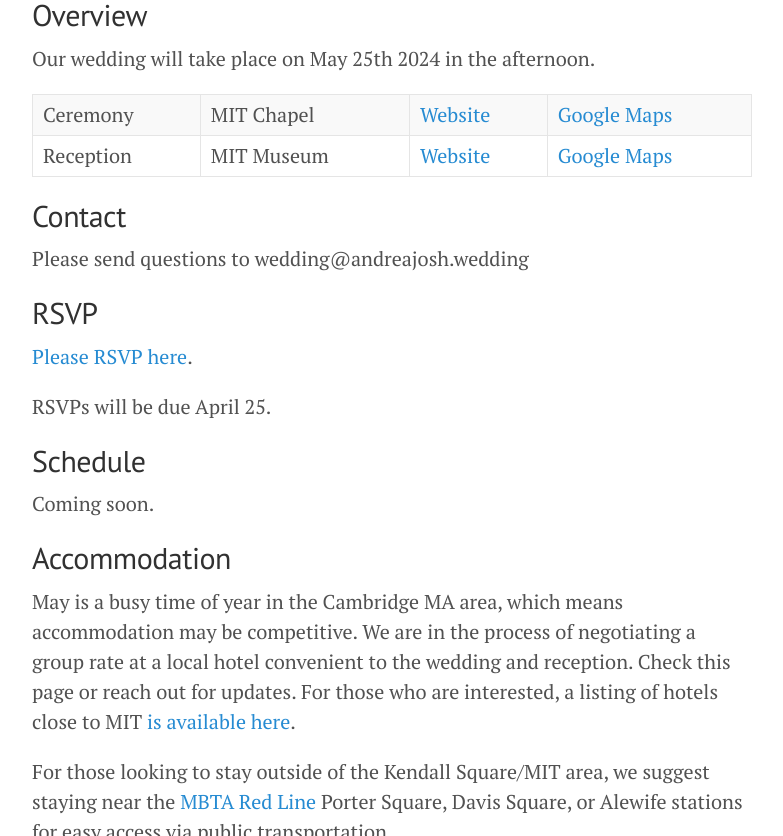
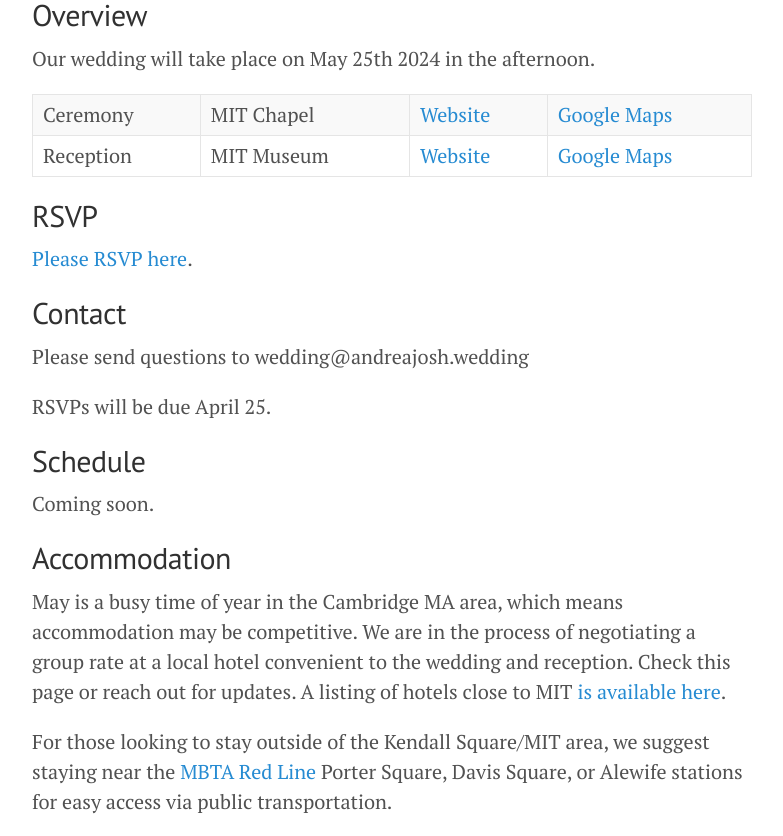
Before and after one commit to JoshBradshaw/andreajosh.github.io, a Jekyll site: the page built from _posts/2023-12-30-overview.md, in a window 1280 px wide and 900 px high, scrolled down 432 px, cut to the strip 64-900 px from the top of the window. Shown: the whole strip, without its empty margins (248-1031 px from the left). Built offline with Jekyll 4.4.1, drawn with Linux system fonts in a browser that asks for light colours.

Commit message:
Update 2023-12-30-overview.md

```diff
--- a/_posts/2023-12-30-overview.md
+++ b/_posts/2023-12-30-overview.md
@@ -13,13 +13,13 @@ Our wedding will take place on May 25th 2024 in the afternoon.
 Ceremony | MIT Chapel | [Website](https://studentlife.mit.edu/cac/event-services-spaces/event-spaces/mit-chapel) | [Google Maps](https://maps.app.goo.gl/xRdoz4kD7amgpMMJ8)
 Reception | MIT Museum | [Website](https://mitmuseum.mit.edu/) | [Google Maps](https://maps.app.goo.gl/asSMSx7WSqyuaUDC9)
 
+## RSVP
+
+[Please RSVP here](https://forms.gle/yNtpVW9MCpyCcn6j9).
+
 ## Contact
 
 Please send questions to wedding@andreajosh.wedding
-
-## RSVP
-
-[Please RSVP here](https://forms.gle/yNtpVW9MCpyCcn6j9).
 
 RSVPs will be due April 25.
 
@@ -29,7 +29,7 @@ Coming soon.
 
 ## Accommodation
 
-May is a busy time of year in the Cambridge MA area, which means accommodation may be competitive. We are in the process of negotiating a group rate at a local hotel convenient to the wedding and reception. Check this page or reach out for updates. For those who are interested, a listing of hotels close to MIT [is available here](https://commencement.mit.edu/guests/visiting-cambridge/accommodations).
+May is a busy time of year in the Cambridge MA area, which means accommodation may be competitive. We are in the process of negotiating a group rate at a local hotel convenient to the wedding and reception. Check this page or reach out for updates. A listing of hotels close to MIT [is available here](https://commencement.mit.edu/guests/visiting-cambridge/accommodations).
 
 For those looking to stay outside of the Kendall Square/MIT area, we suggest staying near the [MBTA Red Line](https://cdn.mbta.com/sites/default/files/2022-12/2022-12-12-subway-map-v37f.pdf) Porter Square, Davis Square, or Alewife stations for easy access via public transportation.
 
```
